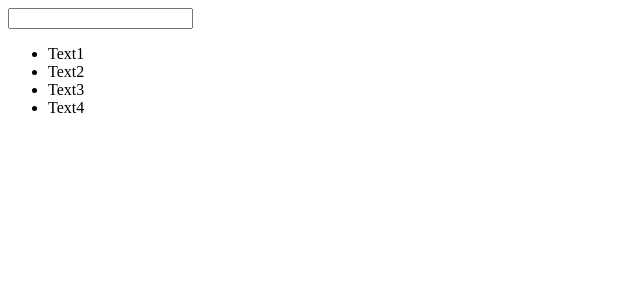
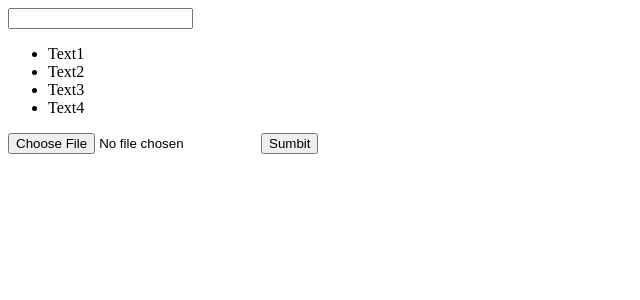
Before and after one commit to TinkyFirst/livesearch, a React (Create React App) app: page / in a window 1280 px wide. Shown: the top 300 px of the page, without its empty margins (0-640 px from the left). Built offline with nearby package versions, Linux system fonts and the light colour scheme.

Commit message:
Add input with button

```diff
--- a/src/App.jsx
+++ b/src/App.jsx
@@ -31,16 +31,23 @@ const App = () => {
         )
     })
 
+const downloadFile = 0
+    return(
 
+        <div>
 
-    return(
-        <div>
             <SearchPanel handleInputChange={handleInputChange}/>
             <div>
                 <ul>
                     {visibleItems}
                 </ul>
+                <div>
+                    <input type="file"/>
+                    <button>Sumbit</button>
+                </div>
+
             </div>
+
         </div>
 
     )
```
